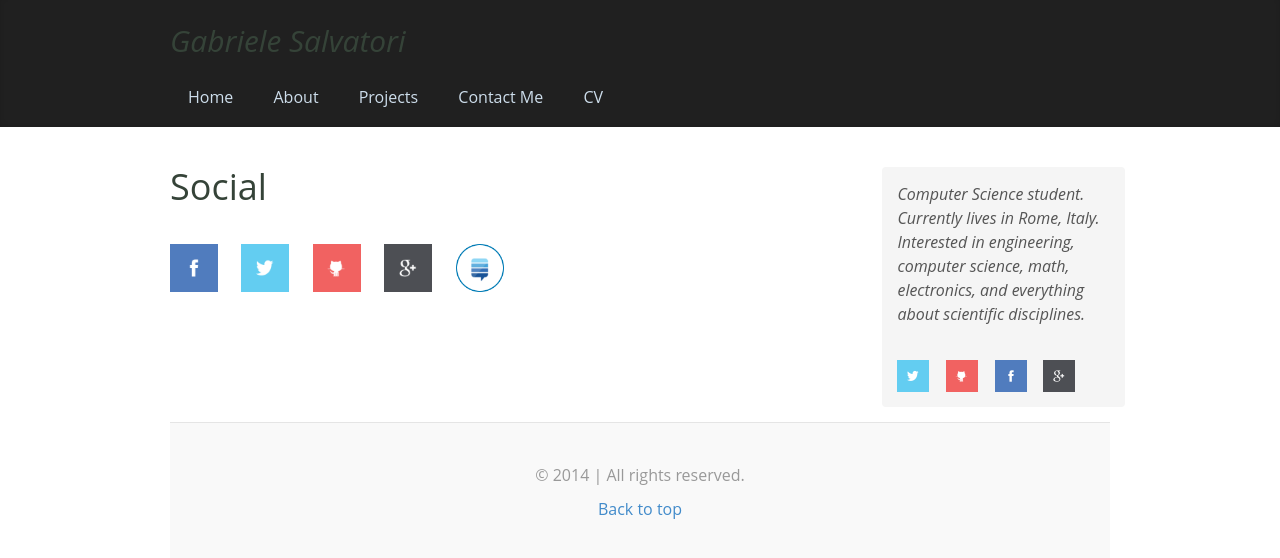
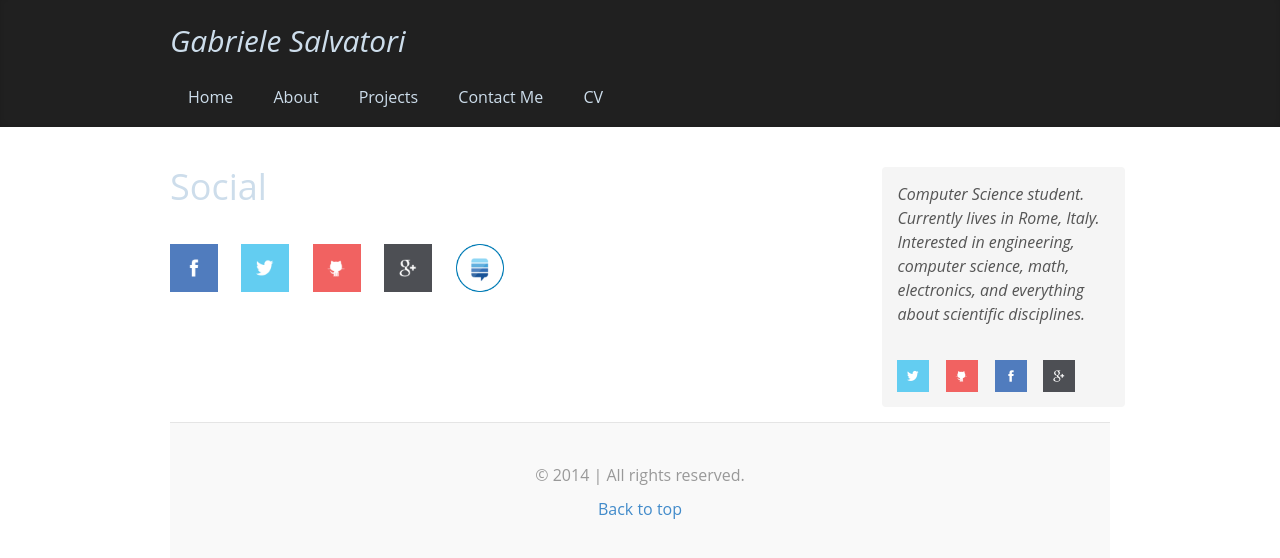
Before and after one commit to gsalvatori/salvatorigabriele.com, a Jekyll site: the page built from social.html, in a window 1280 px wide. Shown: the top 558 px of the page. Built offline with Jekyll 4.4.1, drawn with Linux system fonts in a browser that asks for light colours; nearby versions of some CDN libraries; library files that are not in the unit come from our copies; Markdown is read by kramdown in place of the engine named in the settings.

Commit message:
Update blog.css

```diff
--- a/css/blog.css
+++ b/css/blog.css
@@ -18,7 +18,7 @@ h6, .h6 {
   margin-top: 0;
   font-family: "Open Sans", Helvetica, Arial, sans-serif;
   font-weight: normal;
-  color: #354338;
+  color: #cdddeb;
 }
 
 
```
